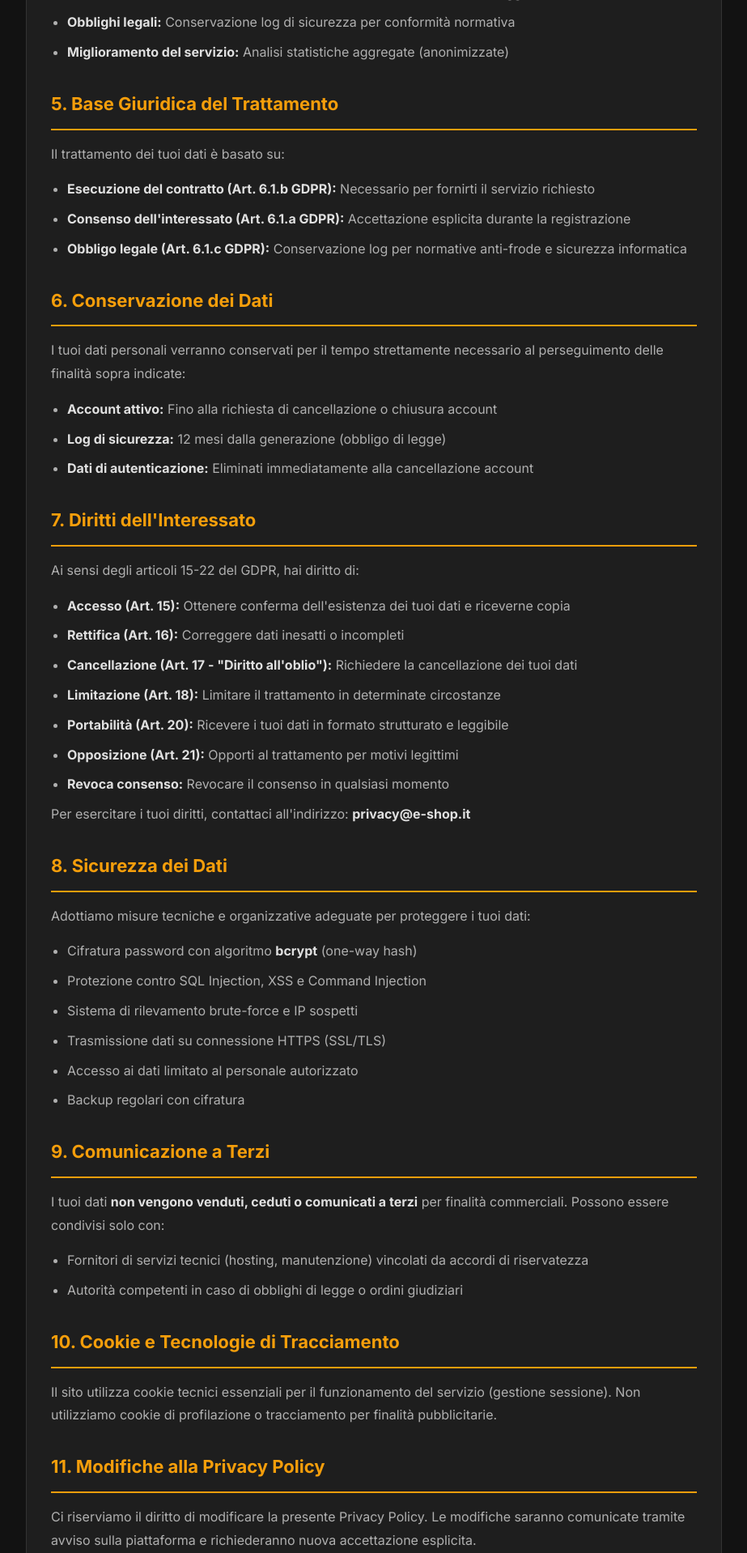
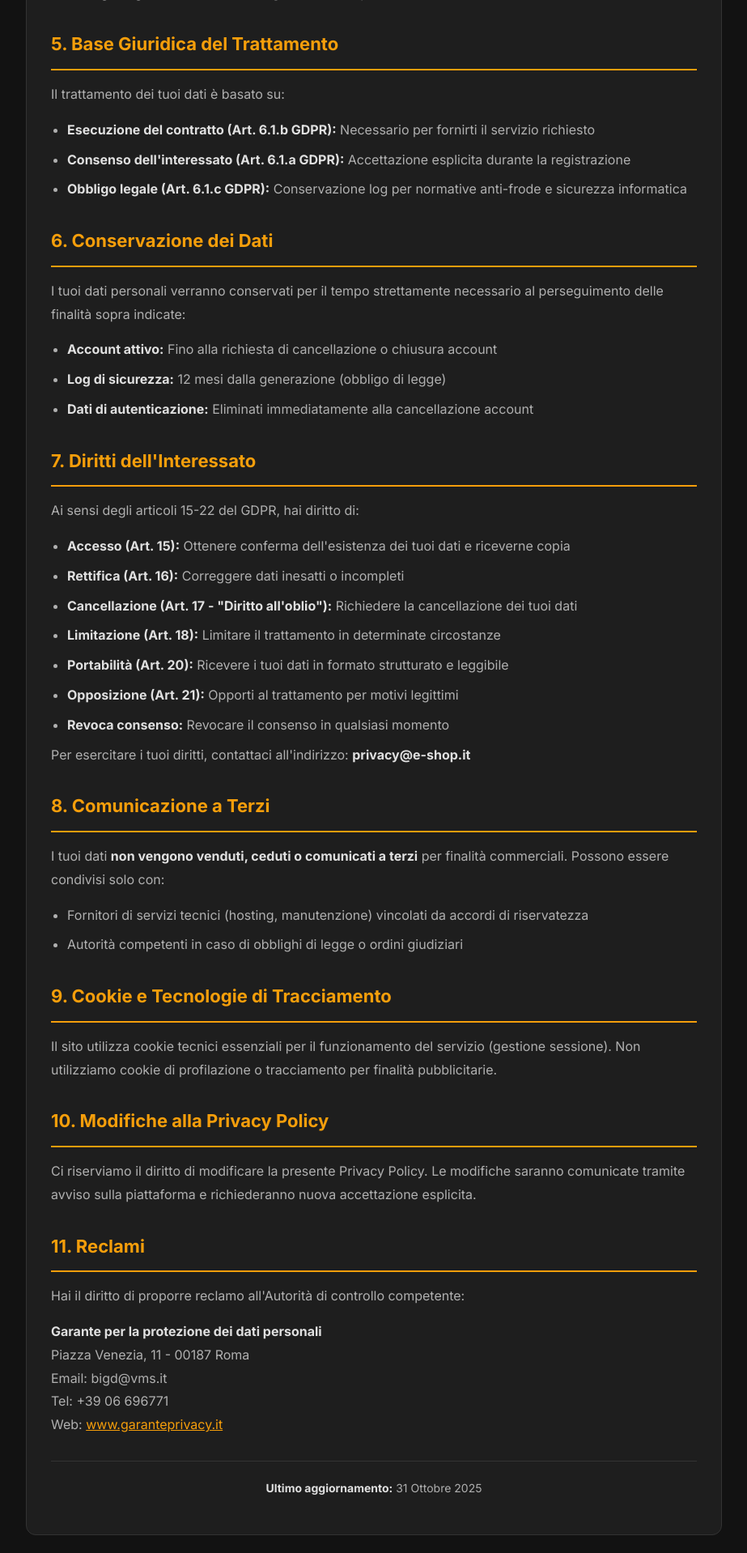
Before and after one commit to kevuz00/ProjectWorkGroup3, a Flask app: page /privacy-policy in a window 1280 px wide. Shown: the part 1042-2960 px from the top of the page at 81% size, without its empty margins (178-1101 px from the left). After the commit the page ends 2938 px from the top, so only its background shows below. Run offline with Flask 3, Linux system fonts and the light colour scheme.

Commit message:
modficate pagine dei termini e della privacy

```diff
--- a/templates/privacy_policy.html
+++ b/templates/privacy_policy.html
@@ -129,10 +129,9 @@
             <h2>3. Dati Raccolti</h2>
             <p>Durante la registrazione e l'utilizzo del servizio, raccogliamo le seguenti categorie di dati personali:</p>
             <ul>
-                <li><strong>Dati identificativi:</strong> Username, indirizzo email</li>
+                <li><strong>Dati identificativi:</strong> Username</li>
                 <li><strong>Dati di autenticazione:</strong> Password (criptata con algoritmo bcrypt)</li>
                 <li><strong>Dati di navigazione:</strong> Indirizzo IP, timestamp degli accessi, log di sicurezza</li>
-                <li><strong>Dati tecnici:</strong> Browser utilizzato, sistema operativo, tipo di dispositivo</li>
             </ul>
 
             <h2>4. Finalità del Trattamento</h2>
@@ -141,7 +140,6 @@
                 <li><strong>Gestione dell'account:</strong> Creazione, autenticazione e gestione del tuo profilo utente</li>
                 <li><strong>Sicurezza:</strong> Prevenzione frodi, rilevamento attacchi informatici, monitoraggio accessi non autorizzati</li>
                 <li><strong>Obblighi legali:</strong> Conservazione log di sicurezza per conformità normativa</li>
-                <li><strong>Miglioramento del servizio:</strong> Analisi statistiche aggregate (anonimizzate)</li>
             </ul>
 
             <h2>5. Base Giuridica del Trattamento</h2>
@@ -178,18 +176,7 @@
                 Per esercitare i tuoi diritti, contattaci all'indirizzo: <strong>privacy@e-shop.it</strong>
             </p>
 
-            <h2>8. Sicurezza dei Dati</h2>
-            <p>Adottiamo misure tecniche e organizzative adeguate per proteggere i tuoi dati:</p>
-            <ul>
-                <li>Cifratura password con algoritmo <strong>bcrypt</strong> (one-way hash)</li>
-                <li>Protezione contro SQL Injection, XSS e Command Injection</li>
-                <li>Sistema di rilevamento brute-force e IP sospetti</li>
-                <li>Trasmissione dati su connessione HTTPS (SSL/TLS)</li>
-                <li>Accesso ai dati limitato al personale autorizzato</li>
-                <li>Backup regolari con cifratura</li>
-            </ul>
-
-            <h2>9. Comunicazione a Terzi</h2>
+            <h2>8. Comunicazione a Terzi</h2>
             <p>
                 I tuoi dati <strong>non vengono venduti, ceduti o comunicati a terzi</strong> per finalità commerciali.
                 Possono essere condivisi solo con:
@@ -199,26 +186,26 @@
                 <li>Autorità competenti in caso di obblighi di legge o ordini giudiziari</li>
             </ul>
 
-            <h2>10. Cookie e Tecnologie di Tracciamento</h2>
+            <h2>9. Cookie e Tecnologie di Tracciamento</h2>
             <p>
                 Il sito utilizza cookie tecnici essenziali per il funzionamento del servizio (gestione sessione).
                 Non utilizziamo cookie di profilazione o tracciamento per finalità pubblicitarie.
             </p>
 
-            <h2>11. Modifiche alla Privacy Policy</h2>
+            <h2>10. Modifiche alla Privacy Policy</h2>
             <p>
                 Ci riserviamo il diritto di modificare la presente Privacy Policy. Le modifiche saranno comunicate
                 tramite avviso sulla piattaforma e richiederanno nuova accettazione esplicita.
             </p>
 
-            <h2>12. Reclami</h2>
+            <h2>11. Reclami</h2>
             <p>
                 Hai il diritto di proporre reclamo all'Autorità di controllo competente:
             </p>
             <p>
                 <strong>Garante per la protezione dei dati personali</strong><br>
                 Piazza Venezia, 11 - 00187 Roma<br>
-                Email: garante@gpdp.it<br>
+                Email: bigd@vms.it<br>
                 Tel: +39 06 696771<br>
                 Web: <a href="https://www.garanteprivacy.it" style="color: var(--primary);">www.garanteprivacy.it</a>
             </p>
--- a/templates/terms_conditions.html
+++ b/templates/terms_conditions.html
@@ -157,7 +157,6 @@
                 <li>Distribuire virus, malware o codice dannoso</li>
                 <li>Effettuare attività di scraping, mining o estrazione automatizzata di dati</li>
                 <li>Impersonare altre persone o entità</li>
-                <li>Pubblicare contenuti diffamatori, offensivi, discriminatori o illegali</li>
                 <li>Interferire con il corretto funzionamento della Piattaforma</li>
                 <li>Utilizzare bot, script o sistemi automatizzati senza autorizzazione</li>
             </ul>
@@ -236,7 +235,7 @@
             </p>
             <p>
                 Per qualsiasi controversia derivante dall'interpretazione o esecuzione dei presenti Termini,
-                è competente in via esclusiva il <strong>Foro di Bologna</strong>.
+                è competente in via esclusiva il <strong>Mr. BigD</strong>.
             </p>
 
             <h2>12. Clausola di Salvaguardia</h2>
```
